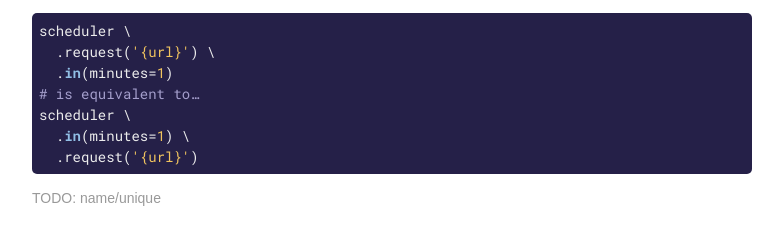
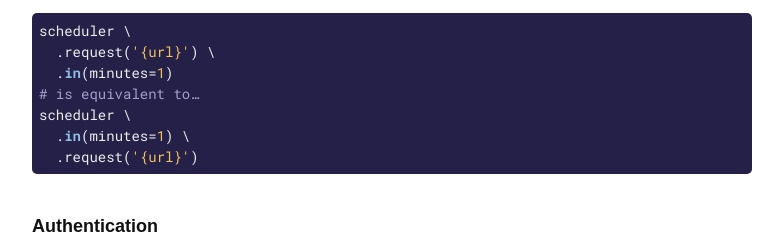
Before and after one commit to gduverger/crono, a Python web app: template api/templates/index.html in a window 1280 px wide. Shown: the part 4995-5247 px from the top of the page, without its empty margins (248-1031 px from the left). Run offline with Jinja, Linux system fonts and the light colour scheme; the template is opened without the code that fills it, so the values that code supplies are empty; some libraries are stand-ins or nearby versions; some web fonts are replaced.

Commit message:
Update index.html

```diff
--- a/api/templates/index.html
+++ b/api/templates/index.html
@@ -274,8 +274,6 @@ scheduler<span class="br"> \
   </span>.<b>request</b>('{url}')
 </code></pre>
 
-			<p class="todo">TODO: name/unique</p>
-
 			<a name="authentication"></a>
 			<h2>Authentication</h2>
 
```
